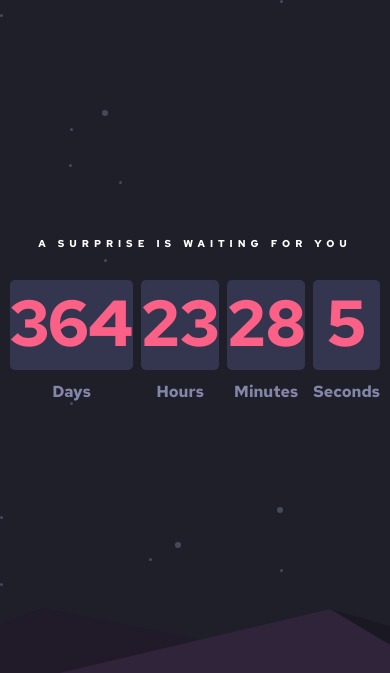
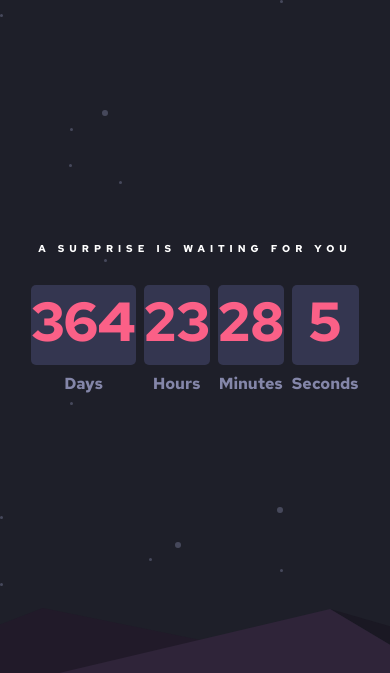
Before and after one commit to DaniloSreis/Birthday, a plain HTML site: page index.html in a window 390 px wide. Shown: the top 673 px of the page. Drawn offline with Linux system fonts and the light colour scheme.

Commit message:
Update style.css

```diff
--- a/style.css
+++ b/style.css
@@ -117,12 +117,12 @@ footer {
   }
 
   .stopwatch-container div span {
-    font-size: 6.5rem;
+    font-size: 5.5rem;
     padding: 0;
   }
 
   .stopwatch-container div {
-    height: 9rem;
+    height: 8rem;
   }
 
   .stopwatch-container div + div {
```
